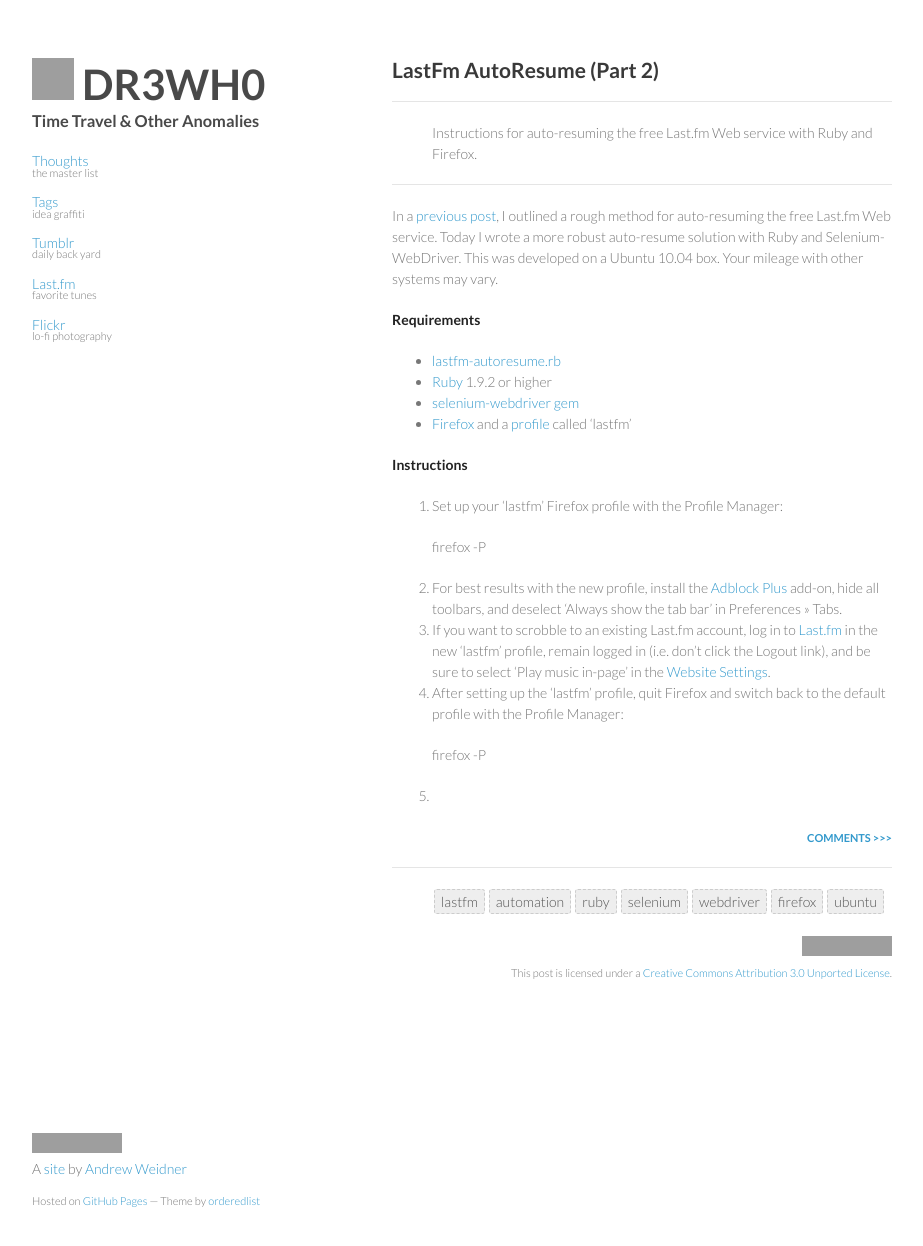
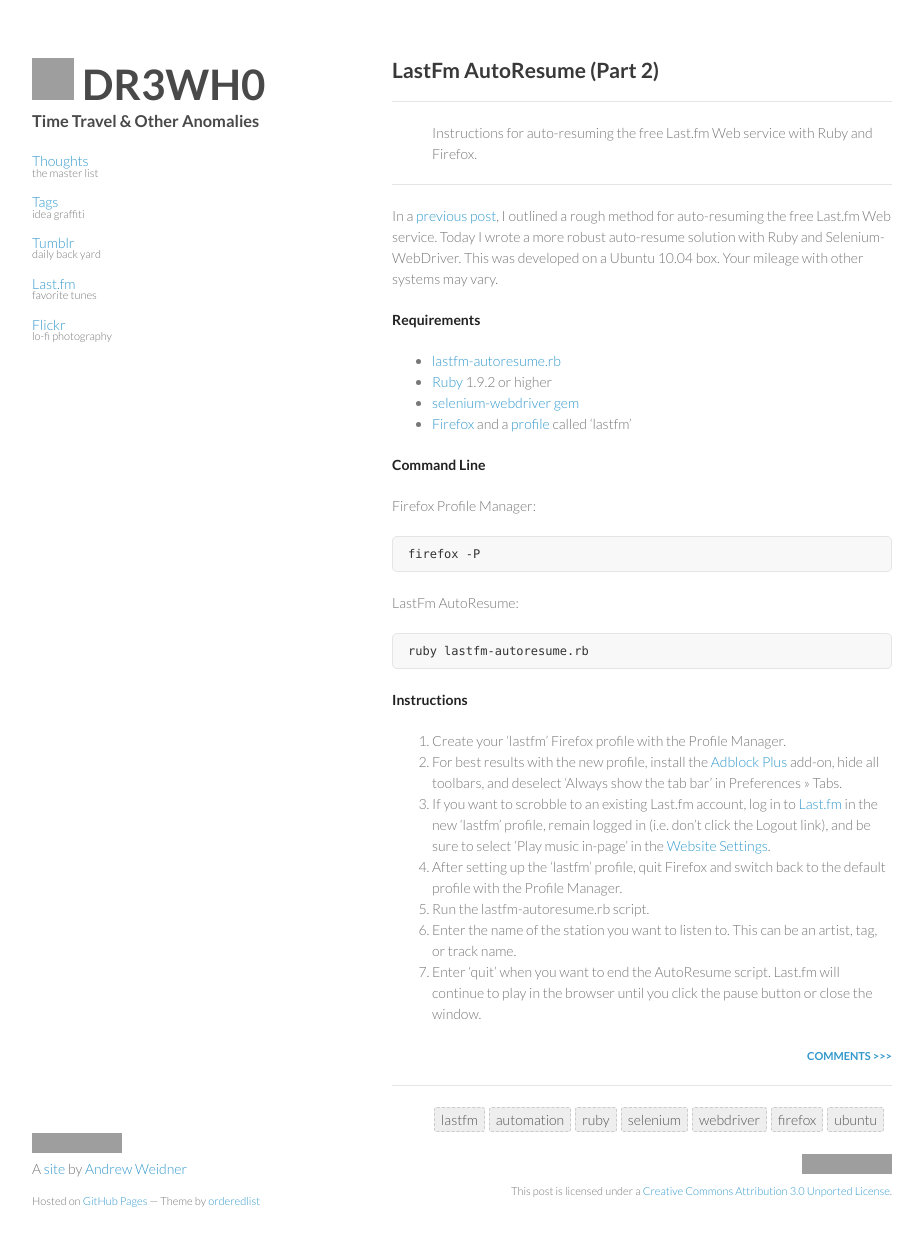
Before and after one commit to DR3WH0/DR3WH0.github.io, a Jekyll site: the page built from _posts/2013-08-17-lastfm-autoresume-part-2.md, in a window 1280 px wide and 1270 px high. Shown: the top 1246 px of the window, without its empty margins (178-1101 px from the left). Built offline with Jekyll 4.4.1, drawn with Linux system fonts in a browser that asks for light colours; Markdown is read by kramdown in place of the engine named in the settings; comment, search, counter and statistics services are not loaded; grey boxes are pictures that could not be loaded.

Commit message:
Updated 2013-08-17-lastfm-autoresume-part-2.md

```diff
--- a/_posts/2013-08-17-lastfm-autoresume-part-2.md
+++ b/_posts/2013-08-17-lastfm-autoresume-part-2.md
@@ -16,16 +16,22 @@
 * [selenium-webdriver gem](http://rubygems.org/gems/selenium-webdriver)
 * [Firefox](http://www.mozilla.org/en-US/firefox/new/) and a [profile](https://support.mozilla.org/en-US/kb/profiles-where-firefox-stores-user-data) called 'lastfm'
 
+**Command Line**
+
+Firefox Profile Manager:
+
+	firefox -P
+
+LastFm AutoResume:
+
+	ruby lastfm-autoresume.rb
+
 **Instructions**
 
-1. Set up your 'lastfm' Firefox profile with the Profile Manager:
-
-    firefox -P
-
+1. Create your 'lastfm' Firefox profile with the Profile Manager.
 2. For best results with the new profile, install the [Adblock Plus](https://adblockplus.org/en/firefox) add-on, hide all toolbars, and deselect 'Always show the tab bar' in Preferences >> Tabs.
 3. If you want to scrobble to an existing Last.fm account, log in to [Last.fm](https://www.last.fm/login) in the new 'lastfm' profile, remain logged in (i.e. don't click the Logout link), and be sure to select 'Play music in-page' in the [Website Settings](http://www.last.fm/settings/website).
-4. After setting up the 'lastfm' profile, quit Firefox and switch back to the default profile with the Profile Manager:
-
-    firefox -P
-
-5.
+4. After setting up the 'lastfm' profile, quit Firefox and switch back to the default profile with the Profile Manager.
+5. Run the lastfm-autoresume.rb script.
+6. Enter the name of the station you want to listen to. This can be an artist, tag, or track name.
+7. Enter 'quit' when you want to end the AutoResume script. Last.fm will continue to play in the browser until you click the pause button or close the window.
```
